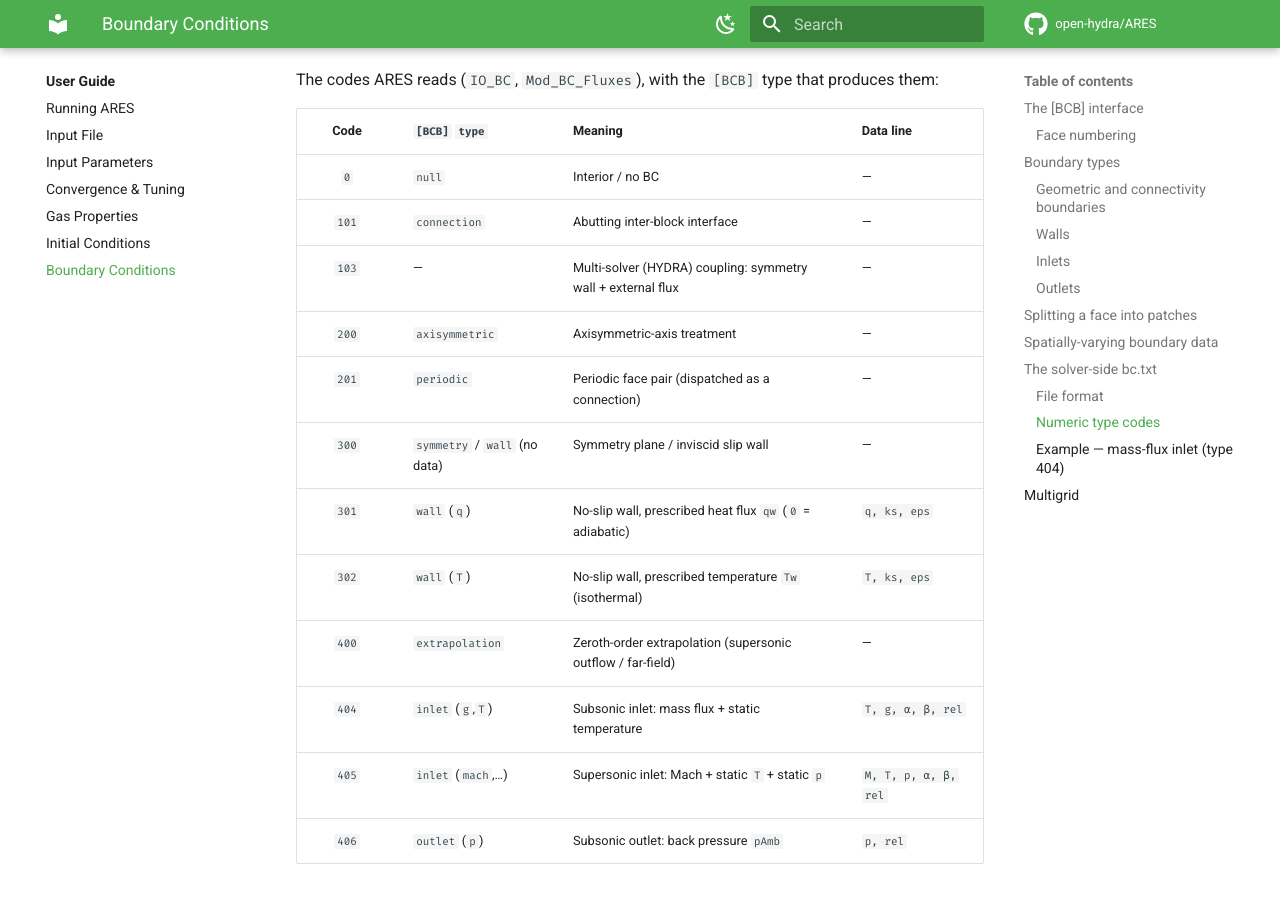
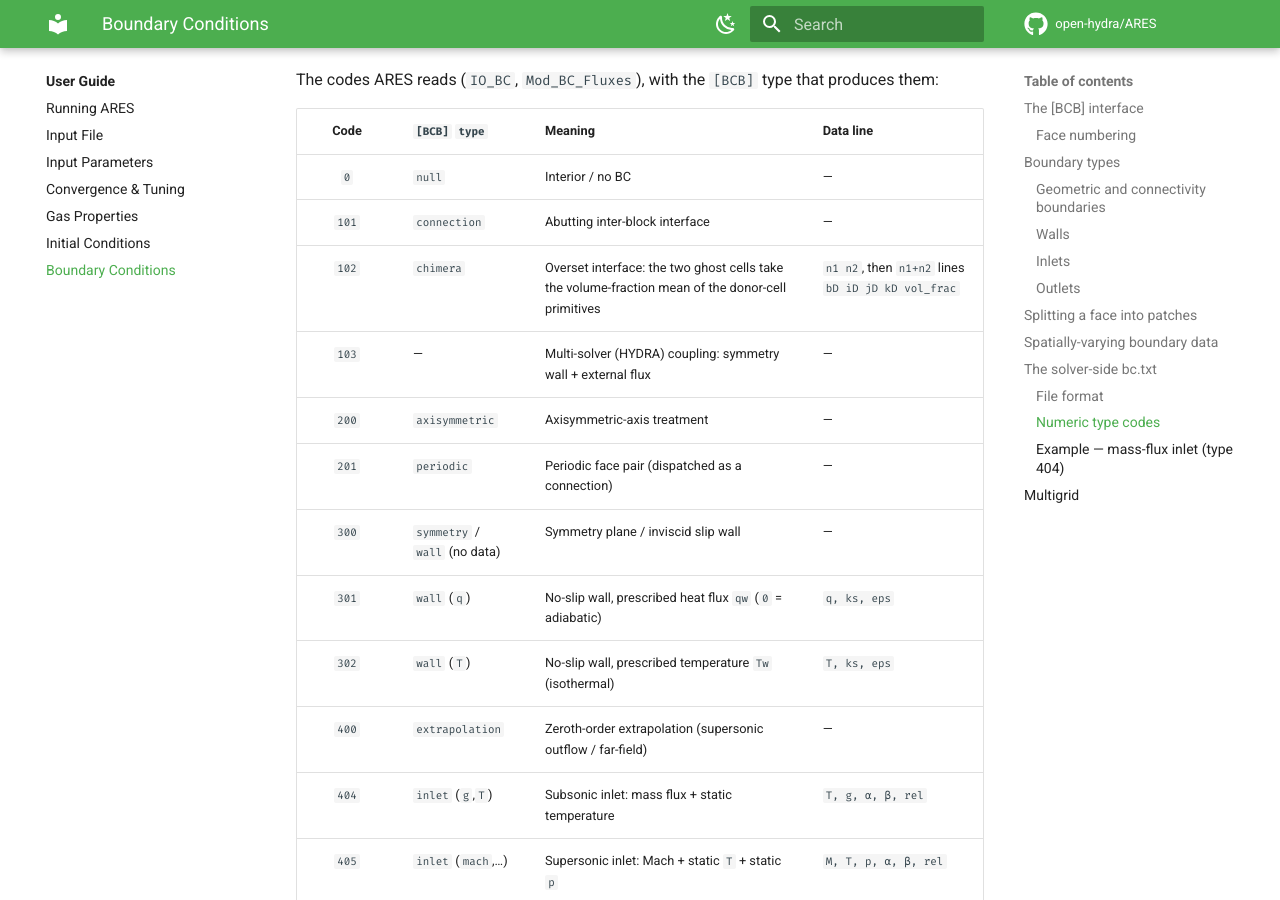
Before and after one commit to open-hydra/ARES, an MkDocs documentation site: the page built from docs/user/boundary-conditions.md, in a window 1280 px wide and 900 px high, scrolled down 6464 px. Built offline with MkDocs 1.6.1 and Material for MkDocs 9.7.7, drawn with Linux system fonts in a browser that asks for light colours; comment, search, counter and statistics services are not loaded.

Commit message:
Chimera BC 102 and per-level MPI+multigrid exchange, ported from MOSE

```diff
--- a/docs/user/boundary-conditions.md
+++ b/docs/user/boundary-conditions.md
@@ -239,6 +239,7 @@ The codes ARES reads (`IO_BC`, `Mod_BC_Fluxes`), with the `[BCB]` type that prod
 |:----:|----------------|---------|-----------|
 | `0`   | `null`          | Interior / no BC | — |
 | `101` | `connection`    | Abutting inter-block interface | — |
+| `102` | `chimera`       | Overset interface: the two ghost cells take the volume-fraction mean of the donor-cell primitives | `n1 n2`, then `n1+n2` lines `bD iD jD kD vol_frac` |
 | `103` | —               | Multi-solver (HYDRA) coupling: symmetry wall + external flux | — |
 | `200` | `axisymmetric`  | Axisymmetric-axis treatment | — |
 | `201` | `periodic`      | Periodic face pair (dispatched as a connection) | — |
```
Also changed, not shown: 10 other files.
